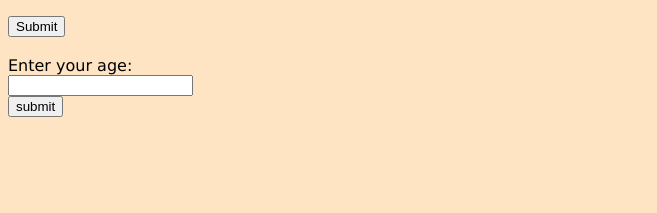
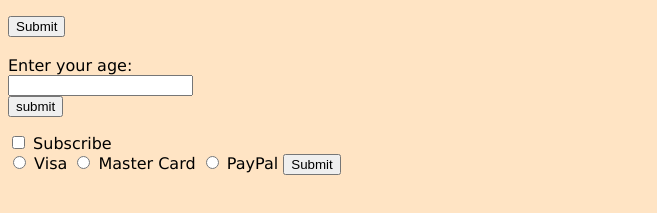
Before and after one commit to srushti1705/Web-projects, a plain HTML site: page projects/index.html in a window 1280 px wide. Shown: the part 105-318 px from the top of the page, without its empty margins (0-657 px from the left). Drawn offline with Linux system fonts and the light colour scheme.

Commit message:
Checkboxes

```diff
--- a/projects/index.html
+++ b/projects/index.html
@@ -7,17 +7,38 @@
     <link rel="stylesheet" href="style.css">
 </head>
 <body>
+    <!-- Radius of a Circle -->
+
     <h1 id="myH1"> Hello enter the radius of a circle: </h1>
     <label> Radius </label>
     <input type = "text" id = "myText"><br><br>
     <button id = "mySubmit"> Submit </button>
     <h3 id="myH3"></h3>
 
+    <!-- Age Verification -->
+
     <label>Enter your age:</label><br>
     <input type="text" id="myText2"><br>
     <button type="submit" id="mySubmit2">submit</button>
     <p id="resultElement"></p>
 
+    <!-- Checkbox for subcription and payment -->
+
+    <input type="checkbox" id="myCheckbox">
+    <label for="myCheckbox"> Subscribe </label><br>
+
+    <input type="radio" id="visaBtn" name="card">
+    <label for="visaBtn"> Visa </label>
+    <input type="radio" id="mastercardBtn" name="card">
+    <label for="mastercardBtn"> Master Card </label>
+    <input type="radio" id="paypalBtn" name="card">
+    <label for="paypalBtn"> PayPal </label>
+
+    <button type="submit" id="mySubmit3"> Submit </button>
+
+    <p id="subResult"></p>
+    <p id="paymentResult"></p>
+
     <script src="index.js"></script>
 </body>
 </html>
--- a/projects/index.js
+++ b/projects/index.js
@@ -48,4 +48,6 @@ mySubmit2.onclick = function(){
         resultElement.textContent = `You must be 18+ to enter this site`;
     }
 }
+
+
 //window.alert(`This is an alert!`);
```
